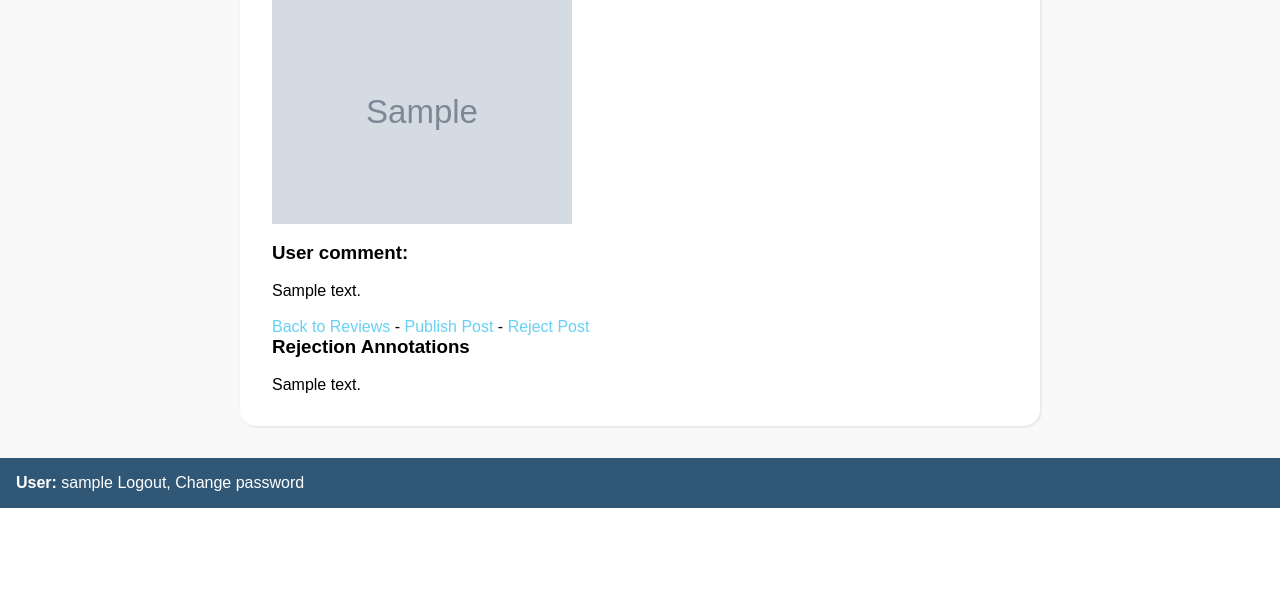
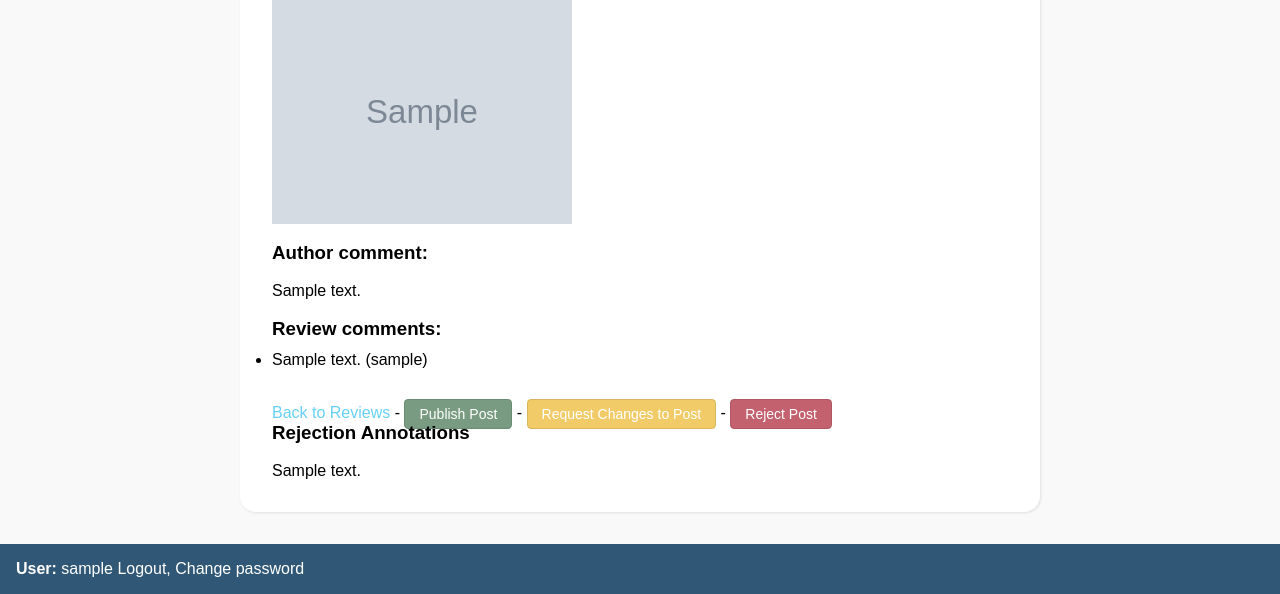
Before and after one commit to tian2992/afinidata-content-manager, a Django app: page /posts/1/review/1/ in a window 1280 px wide. Shown: the part 638-1232 px from the top of the page. Before the commit the page ends 1146 px from the top, so only its background shows below. Run offline with Django 3.2, Linux system fonts and the light colour scheme; a user stored in the database is signed in; tables that the repository leaves empty hold one stand-in row (values such as "Sample post"); grey boxes marked "Sample" are stand-in pictures; parts of the project's set-up code (start-up, migrations or seed data) failed here and were passed over.

Commit message:
Comments in review, status 'need_changes' and filter with tags added.

```diff
--- a/posts/forms.py
+++ b/posts/forms.py
@@ -1,5 +1,5 @@
 from django.forms import ModelForm, Form, CharField, ChoiceField, RadioSelect, Select, IntegerField, BooleanField, Textarea
-from posts.models import Post, Question
+from posts import models
 
 
 class CreatePostForm(Form):
@@ -21,12 +21,19 @@ class CreatePostForm(Form):
 class UpdatePostFormModel(ModelForm):
 
     class Meta:
-        model = Post
+        model = models.Post
         fields = ['name', 'content', 'type', 'min_range', 'max_range', 'area_id', 'preview']
 
 
 class QuestionForm(ModelForm):
 
     class Meta:
-        model = Question
+        model = models.Question
         fields = ('name', 'post', 'replies')
+
+
+class ReviewCommentForm(ModelForm):
+
+    class Meta:
+        model = models.ReviewComment
+        fields = ('comment',)
--- a/posts/static/stylesheets/style.css
+++ b/posts/static/stylesheets/style.css
@@ -387,16 +387,42 @@ header h1 {
 }
 
 .btn {
-    color: #fff;
-    text-decoration: none;
-    background: rgba(0, 179, 236, .8);
+    color: #fff !important;
+    background: rgba(0, 179, 236, .6);
     padding: .4em 1em;
     border-radius: .3em;
     transition: all .2s;
+    border: 1px solid rgba(0,0,0, .1);
+    font-size: 14px;
 }
 
 .btn:hover {
     background: rgba(0, 179, 236, 1);
+    text-decoration: none !important;
+}
+
+.btn.success {
+    background: rgba(63, 113, 76, .7);
+}
+
+.btn.success:hover {
+    background: rgba(63, 113, 76, .9);
+}
+
+.btn.warning {
+    background: rgba(235, 181, 41, .7);
+}
+
+.btn.warning:hover {
+    background: rgba(235, 181, 41, .9);
+}
+
+.btn.error {
+    background: rgba(170, 30, 50, .7);
+}
+
+.btn.error:hover {
+    background: rgba(170, 30, 50, .9);
 }
 
 .link {
--- a/posts/templates/posts/edit.html
+++ b/posts/templates/posts/edit.html
@@ -23,7 +23,7 @@
                     <div>
                         <input type="submit" value="Update Post">
                         <a href="{% url 'posts:delete' id=post.pk %}" style="display: inline" class="link">Delete Post</a>
-                        {% if post.status == 'draft' or post.status == 'rejected' %}
+                        {% if post.status == 'draft' or post.status == 'need_changes' %}
                             <a href="{% url 'posts:send_to_review' id=post.pk %}" style="display: inline" class="link">Send to Review</a>
                         {% endif %}
                     </div>
--- a/posts/templates/posts/review-detail.html
+++ b/posts/templates/posts/review-detail.html
@@ -53,17 +53,45 @@
                         </li>
                     </ul>
 
-                    <h3>User comment:</h3>
+                    <h3>Author comment:</h3>
                     <br>
                     <p>{{ review.comment }}</p>
+                    <br>
+
+                    <h3>Review comments: </h3>
+                    <div>
+                        <ul>
+                            {% for comment in review.reviewcomment_set.all %}
+                                <li>{{ comment.comment }} ({{ comment.user.username }})</li>
+                            {% endfor %}
+                        </ul>
+                    </div>
+                    {% if request.user.is_superuser or role.role == 'reviser' %}
+                        {% if post.status != 'rejected' and post.status != 'published' %}
+                            <div>
+                                <form action="{% url 'posts:comment_review' id=post.pk review_id=review.pk %}"
+                                      method="post"
+                                      class="comment-form">
+                                    {% csrf_token %}
+                                    {{ form.as_p }}
+                                    <div class="actions">
+                                        <input type="submit" value="Add comment">
+                                    </div>
+                                </form>
+                            </div>
+                        {% endif %}
+                    {% endif %}
+
                     <br>
                     <a href="{% url 'posts:reviews' %}" style="display: inline;">Back to Reviews</a>
                     {% if review.status == 'pending' %}
                         {% if request.user.is_superuser or role.role == 'reviser' %}
                             - <a href="{% url 'posts:accept-review' review_id=review.pk %}"
-                               style="display: inline">Publish Post</a> -
+                               style="display: inline" class="btn success">Publish Post</a> -
+                            <a href="{% url 'posts:request_changes_view' review_id=review.pk %}"
+                               style="display: inline" class="btn warning">Request Changes to Post</a> -
                             <a href="{% url 'posts:reject-review' review_id=review.pk %}"
-                               style="display: inline">Reject Post</a>
+                               style="display: inline" class="btn error">Reject Post</a>
                         {% endif %}
                     {% endif %}
 
--- a/posts/templates/posts/reviser-reviews.html
+++ b/posts/templates/posts/reviser-reviews.html
@@ -19,7 +19,8 @@
                 {% for review in reviews %}
                     <li>
                         <strong>Post: </strong><span>{{ review.post.name }} (#{{ review.post.pk }})</span><br>
-                        <strong>Review status: </strong><span>{{ review.status }}</span> |
+                        <strong>Review status: </strong><span>{{ review.status }}</span><br>
+                        <strong>Post status: </strong><span>{{ review.post.status }}</span> |
 
                         <a style="display: inline;"
                            href="{% url 'posts:post-review' id=review.post.pk review_id=review.pk %}">View</a>
--- a/posts/urls.py
+++ b/posts/urls.py
@@ -14,8 +14,10 @@ urlpatterns = [
     path('<int:id>/thumbnail/', views.get_thumbnail_by_post, name='get_thumbnail'),
     path('<int:id>/review/', views.ReviewPostView.as_view(), name='review'),
     path('<int:id>/review/<int:review_id>/', views.ReviewView.as_view(), name='post-review'),
+    path('<int:id>/review/<int:review_id>/add_comment/', views.AddReviewCommentView.as_view(), name='comment_review'),
     path('<int:review_id>/accept/', views.AcceptReviewView.as_view(), name='accept-review'),
     path('<int:review_id>/reject/', views.RejectionView.as_view(), name='reject-review'),
+    path('<int:review_id>/request_changes/', views.ChangePostToNeedChangesView.as_view(), name='request_changes_view'),
     path('interaction/<int:id>/edit/', views.edit_interaction, name="interaction-edit"),
     path('feedback/', views.feedback, name="feedback"),
     path('<int:id>/statistics/', views.StatisticsView.as_view(), name='post-statistics'),
--- a/posts/views.py
+++ b/posts/views.py
@@ -1,24 +1,23 @@
 from django.views.generic import TemplateView, UpdateView, CreateView, DeleteView, DetailView, ListView, View
 from posts.models import Post, Interaction, Feedback, Label, Question, Response, Review, UserReviewRole, Approbation, \
-    Rejection
+    Rejection, ReviewComment
 from django.contrib.auth.mixins import LoginRequiredMixin
 from django.shortcuts import get_object_or_404, render, redirect
-from django import forms
-from posts.forms import CreatePostForm
+from posts import forms
 from django.http import JsonResponse, Http404
 from django.views.decorators.csrf import csrf_exempt
 from django.conf import settings
-from django.utils import timezone
 from messenger_users.models import User
 from django.contrib.auth.models import User as DjangoUser
 from django.contrib import messages
-from datetime import datetime, timedelta, date
+from datetime import datetime, timedelta
 from django.urls import reverse_lazy
 from django.contrib.auth.models import Group
 import math
 import random
 import pytz
 import requests
+from posts.models import STATUS_CHOICES
 
 
 class HomeView(LoginRequiredMixin, ListView):
@@ -39,6 +38,12 @@ class HomeView(LoginRequiredMixin, ListView):
             if self.request.GET['status']:
                 params['status'] = self.request.GET['status']
             posts = Post.objects.filter(**params)
+            if self.request.GET['tags']:
+                tagsList = self.request.GET.getlist('tags')
+                tag_posts = Post.objects.filter(label__name__in=tagsList)
+                posts = tag_posts.filter(**params)
+                print(posts)
+
             return posts
         except Exception as e:
             return Post.objects.all()
@@ -49,7 +54,13 @@ class HomeView(LoginRequiredMixin, ListView):
         get_copy = self.request.GET.copy()
         parameters = get_copy.pop('page', True) and get_copy.urlencode()
         context['parameters'] = parameters
-        context['status_list'] = ['draft', 'review', 'rejected', 'published']
+        context['status_list'] = [item[0] for item in STATUS_CHOICES]
+        context['tags'] = Label.objects.all()
+        try:
+            context['request_tags'] = self.request.GET.getlist('tags')
+        except:
+            context['request_tags'] = []
+        print(context['request_tags'])
 
         try:
             params = dict()
@@ -63,6 +74,10 @@ class HomeView(LoginRequiredMixin, ListView):
                 params['status'] = self.request.GET['status']
                 context['status'] = self.request.GET['status']
             posts = Post.objects.filter(**params)
+            if self.request.GET['tags']:
+                tagsList = self.request.GET.getlist('tags')
+                tag_posts = Post.objects.filter(label__name__in=tagsList)
+                posts = tag_posts.filter(**params)
             context['total'] = posts.count()
         except Exception as e:
             context['total'] = Post.objects.all().count()
@@ -1033,6 +1048,7 @@ class ReviewPostView(LoginRequiredMixin, DetailView):
     redirect_field_name = 'redirect_to'
     model = Post
     pk_url_kwarg = 'id'
+    context_object_name = 'review'
 
 
 class ChangePostStatusToReviewView(LoginRequiredMixin, CreateView):
@@ -1164,15 +1180,19 @@ class ReviewView(LoginRequiredMixin, DetailView):
         post = get_object_or_404(Post, id=self.kwargs['id'])
         object = get_object_or_404(Review.objects.filter(post=post), id=self.kwargs['review_id'])
         if not self.request.user.is_superuser:
-            user = get_object_or_404(object.users.all(), id=self.request.user.pk)
+            if not self.request.user == post.user:
+                user = get_object_or_404(object.users.all(), id=self.request.user.pk)
         return object
 
     def get_context_data(self, **kwargs):
         context = super().get_context_data()
         context['post'] = get_object_or_404(Post, id=self.kwargs['id'])
+        print('here')
         if not self.request.user.is_superuser:
-            role = get_object_or_404(UserReviewRole, user=self.request.user, review=context['object'])
-            context['role'] = role
+            if not self.request.user == context['post'].user:
+                role = get_object_or_404(UserReviewRole, user=self.request.user, review=context['object'])
+                context['role'] = role
+        context['form'] = forms.ReviewCommentForm()
         return context
 
 
@@ -1241,5 +1261,38 @@ class RejectionView(LoginRequiredMixin, CreateView):
         rejection.review = review
         rejection.save()
         print(rejection)
-        messages.success(self.request, 'Post with id: %s has been rejected, and need edit' % post.pk)
+        messages.success(self.request, 'Post with id: %s has been rejected.' % post.pk)
         return redirect('posts:home')
+
+
+class ChangePostToNeedChangesView(View):
+
+    def get(self, request, *args, **kwargs):
+        review = get_object_or_404(Review, id=kwargs['review_id'])
+        if not self.request.user.is_superuser:
+            authorized_user = get_object_or_404(UserReviewRole, review=review, user=self.request.user,
+                                                role='reviser')
+            print(self.request.user)
+        post = review.post
+        post.status = 'need_changes'
+        post.save()
+        review.status = 'completed'
+        review.save()
+        messages.success(request, 'Request to changes created')
+        return redirect('posts:post-review', id=post.pk, review_id=review.pk)
+
+
+class AddReviewCommentView(CreateView):
+    model = ReviewComment
+    fields = ('comment', )
+    login_url = '/login/'
+    redirect_field_name = 'redirect_to'
+
+    def form_valid(self, form):
+        review = get_object_or_404(Review, id=self.kwargs['review_id'])
+        comment = form.save(commit=False)
+        comment.user = self.request.user
+        comment.review = review
+        comment.save()
+        messages.success(self.request, 'Comment has been added to review')
+        return redirect('posts:post-review', id=review.post.pk, review_id=review.pk)
```
Also changed, not shown: other parts of posts/static/stylesheets/style.css (+74 -2 lines), posts/models.py (+10 -0 lines), posts/templates/posts/index.html (+16 -3 lines).
